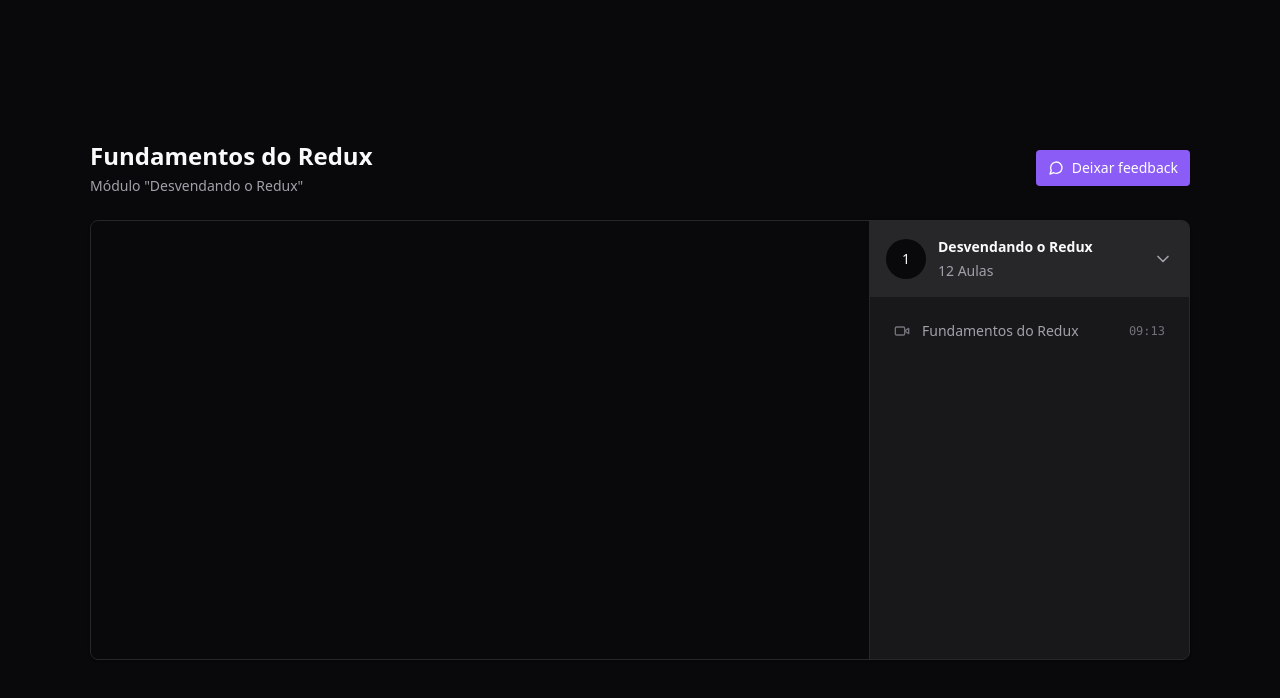
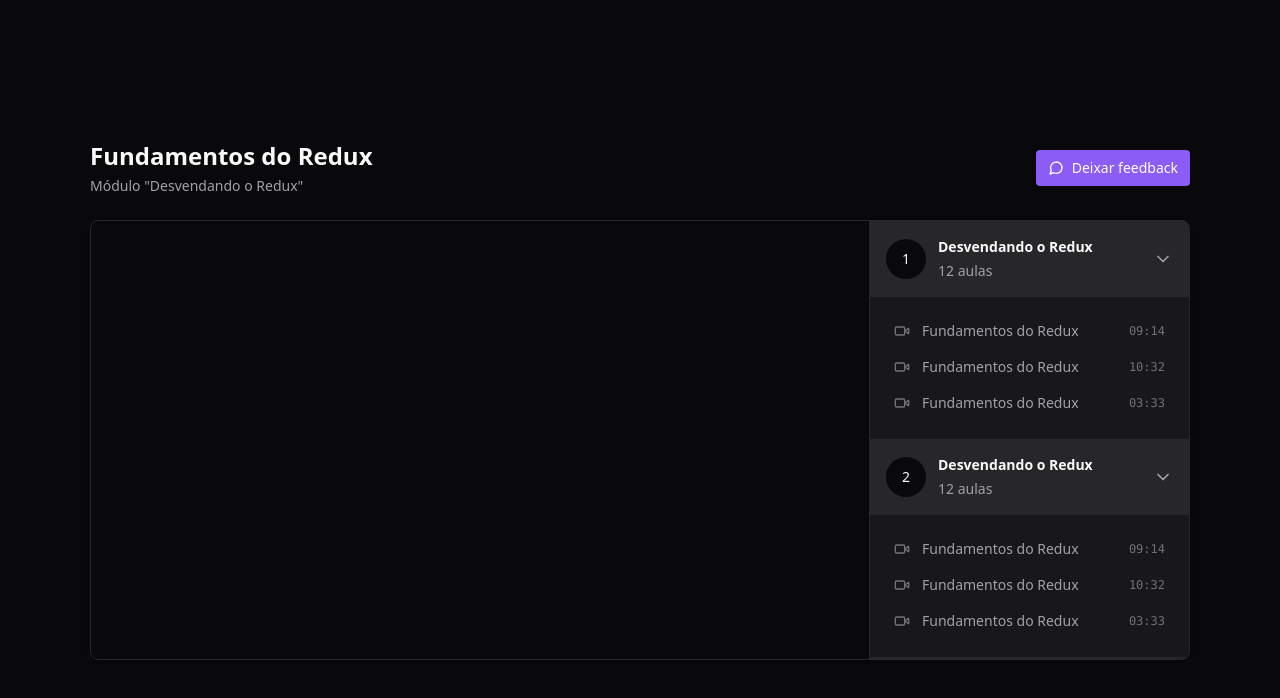
Before and after one commit to victorgonzalezz/redux-little-project, a React (Vite) app: page / in a window 1280 px wide. Shown: the top 698 px of the page. Built offline with nearby package versions, Linux system fonts and the light colour scheme.

Commit message:
components
separating components

```diff
--- /dev/null
+++ b/src/components/Header.jsx
@@ -0,0 +1,9 @@
+/* eslint-disable react/no-unescaped-entities */
+export function Header() {
+  return (
+    <div className="flex flex-col gap-1">
+      <h1 className="text-2xl font-bold">Fundamentos do Redux</h1>
+      <span className="text-sm text-zinc-400">Módulo "Desvendando o Redux"</span>
+    </div>
+  )
+}
--- /dev/null
+++ b/src/components/Lesson.jsx
@@ -0,0 +1,12 @@
+/* eslint-disable react/prop-types */
+import { Video } from "lucide-react";
+
+export function Lesson({title, duration }) {
+  return (
+    <button className="flex items-center gap-3 text-sm text-zinc-400">
+      <Video className="w-4 h-4 text-zinc-500" />
+      <span>{title}</span>
+      <span className="ml-auto font-mono text-xs text-zinc-500">{duration}</span>
+    </button>
+  )
+}
--- /dev/null
+++ b/src/components/Module.jsx
@@ -0,0 +1,37 @@
+/* eslint-disable react/prop-types */
+import { ChevronDown } from "lucide-react";
+import { Lesson } from "./Lesson";
+
+export function Module({moduleIndex, title, amountOfLessons}) {
+  return (
+    <div>
+      <button className="flex w-full items-center gap-3 bg-zinc-800 p-4">
+        <div className="flex h-10 w-10 rounded-full items-center justify-center bg-zinc-950 text-sm">
+          {moduleIndex + 1}
+        </div>
+        <div className="flex flex-col gap-1 text-left">
+          <strong className="text-sm">{title}</strong>
+          <span className="text-sm text-zinc-400">{amountOfLessons}</span>
+        </div>
+
+        <ChevronDown className="w-5 h-5 ml-auto text-zinc-400" />
+      </button>
+
+      <nav className="relative flex flex-col gap-4 p-6">
+        <Lesson
+          title="Fundamentos do Redux"
+          duration="09:14"
+        />
+        <Lesson
+          title="Fundamentos do Redux"
+          duration="10:32"
+        />
+        <Lesson
+          title="Fundamentos do Redux"
+          duration="03:33"
+        />
+       </nav>
+
+    </div>
+  )
+}
--- /dev/null
+++ b/src/components/Video.jsx
@@ -0,0 +1,14 @@
+import ReactPlayer from "react-player";
+
+export function Video() {
+  return (
+    <div className="w-full bg-zinc-950 aspect-video">
+      <ReactPlayer
+        width="100%"
+        height="100%"
+        controls
+        url="https://www.youtube.com/watch?v=r0oDe1GyeX0"
+      />
+    </div>
+  )
+}
--- a/src/components/pages/Player.jsx
+++ b/src/components/pages/Player.jsx
@@ -1,6 +1,8 @@
 /* eslint-disable react/no-unescaped-entities */
-import { ChevronDown, MessageCircle, Video } from "lucide-react"
-import ReactPlayer from 'react-player'
+import { MessageCircle } from "lucide-react"
+import { Header } from "../Header"
+import { Video } from "../Video"
+import { Module } from "../Module"
 
 export function Player() {
   return (
@@ -8,50 +10,21 @@
       <div className="flex w-[1100px] flex-col gap-6">
         <div className="flex items-center justify-between">
           {/* Header */}
-          <div className="flex flex-col gap-1">
-            <h1 className="text-2xl font-bold">Fundamentos do Redux</h1>
-            <span className="text-sm text-zinc-400">Módulo "Desvendando o Redux"</span>
-          </div>
+          <Header />
 
           <button className="flex items-center gap-2 rounded bg-violet-500 px-3 py-2 text-sm font-medium text-white hover:bg-violet-600">
             <MessageCircle className="w-4 h-4" />
             Deixar feedback
           </button>
         </div>
-          <main className="relative flex overflow-hidden rounded-lg border border-zinc-800 bg-zinc-900 shadow">
+          <main className="relative flex overflow-hidden rounded-lg border border-zinc-800 bg-zinc-900 shadow pr-80">
           <div className="flex-1">
-            <div className="w-full bg-zinc-950 aspect-video">
-              <ReactPlayer
-                width="100%"
-                height="100%"
-                controls
-                url="https://www.youtube.com/watch?v=r0oDe1GyeX0"
-              />
-            </div>
+            <Video />
           </div>
-          <aside className="w-80 border-l border-zinc-800 bg-zing-900">
-            <div>
-              <button className="flex w-full items-center gap-3 bg-zinc-800 p-4">
-                <div className="flex h-10 w-10 rounded-full items-center justify-center bg-zinc-950 text-sm">
-                  1
-                </div>
-                <div className="flex flex-col gap-1 text-left">
-                  <strong className="text-sm">Desvendando o Redux</strong>
-                  <span className="text-sm text-zinc-400">12 Aulas</span>
-                </div>
-
-                <ChevronDown className="w-5 h-5 ml-auto text-zinc-400" />
-              </button>
-              <nav className="relative flex flex-col gap-4 p-6">
-                <button className="flex items-center gap-3 text-sm text-zinc-400">
-                  <Video className="w-4 h-4 text-zinc-500" />
-                  <span>Fundamentos do Redux</span>
-                  <span className="ml-auto font-mono text-xs text-zinc-500">09:13</span>
-                </button>
-
-              </nav>
-            </div>
-
+          <aside className="w-80 absolute top-0 bottom-0 right-0 border-l divide-y-2 divide-zinc-900 border-zinc-800 bg-zing-900 overflow-y-scroll">
+           <Module moduleIndex={0} title="Desvendando o Redux" amountOfLessons="12 aulas"/>
+           <Module moduleIndex={1} title="Desvendando o Redux" amountOfLessons="12 aulas"/>
+           <Module moduleIndex={2} title="Desvendando o Redux" amountOfLessons="12 aulas"/>
           </aside>
           </main>
       </div>
```
